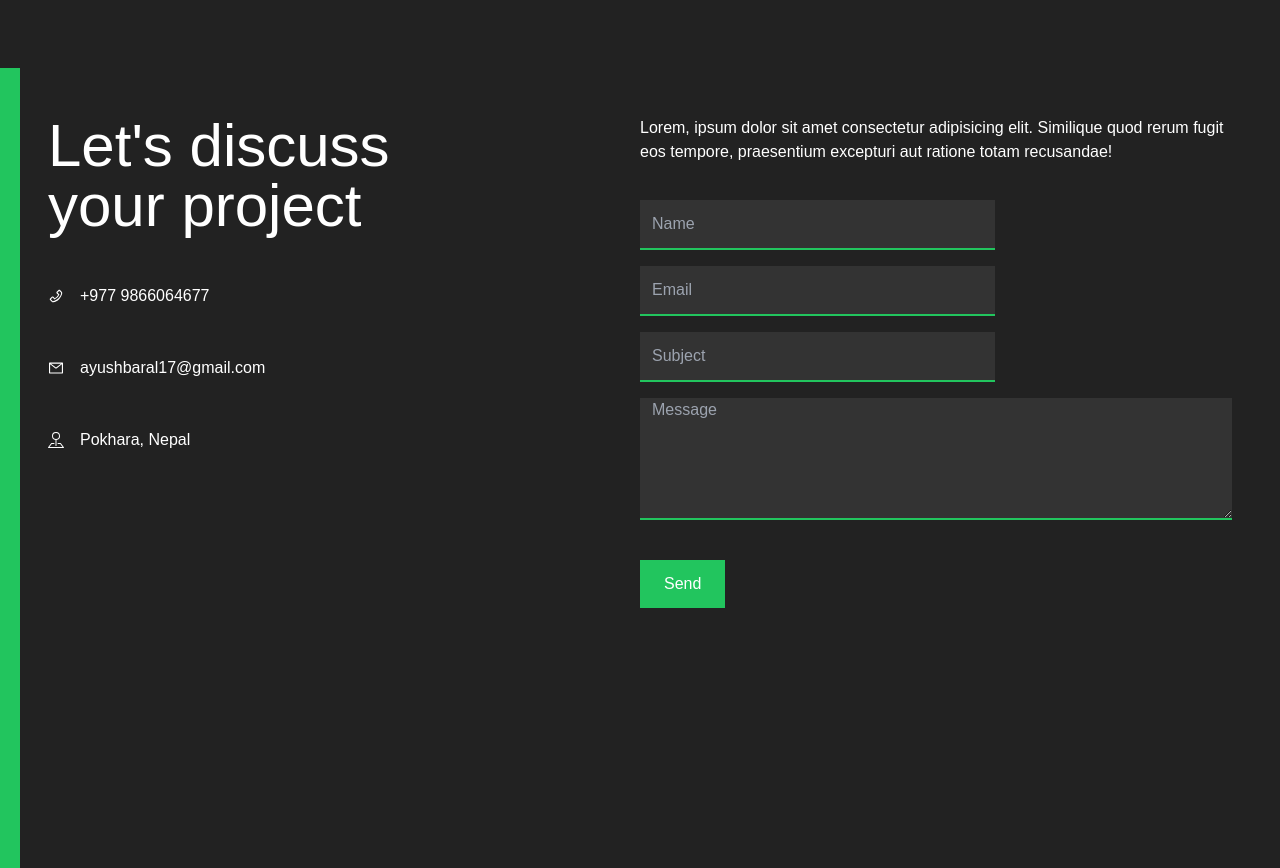
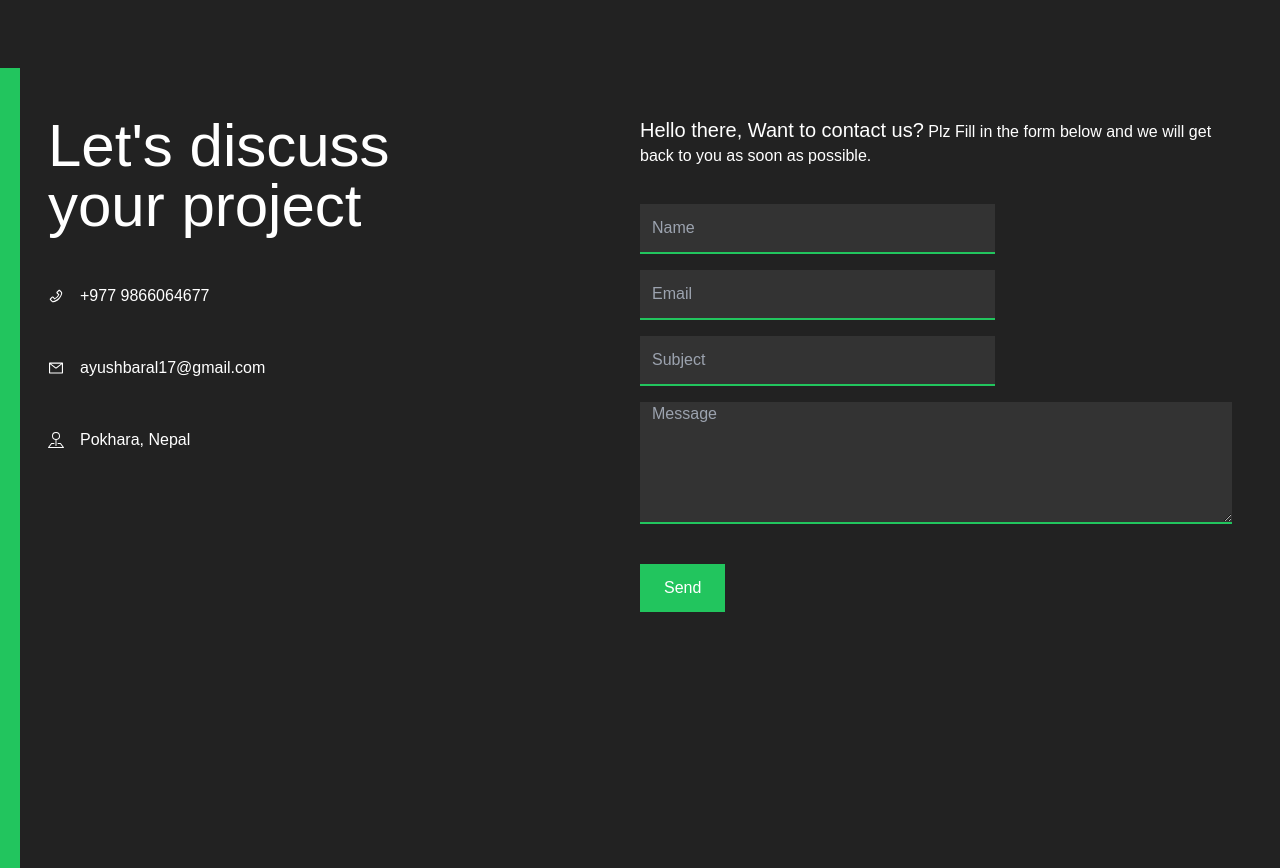
Before and after one commit to ayush-baral/portfolio, a React (Create React App) app: page / in a window 1280 px wide. Shown: the part 2328-3196 px from the top of the page. Built offline with nearby package versions, Linux system fonts and the light colour scheme.

Commit message:
feat(content):change description

```diff
--- a/src/components/Contact/index.tsx
+++ b/src/components/Contact/index.tsx
@@ -80,9 +80,8 @@ const Contact = () => {
         </div>
         <div className="flex-1 flex flex-col justify-center">
           <p className="font-extralight">
-            <b>Lorem, ipsum dolor sit amet consectetur adipisicing elit.</b>{" "}
-            Similique quod rerum fugit eos tempore, praesentium excepturi aut
-            ratione totam recusandae!
+            <b className="text-xl">Hello there, Want to contact us?</b> Plz Fill
+            in the form below and we will get back to you as soon as possible.
           </p>
           <form className="mt-5" onSubmit={handleSubmit(submitMessageHandler)}>
             <input
```
